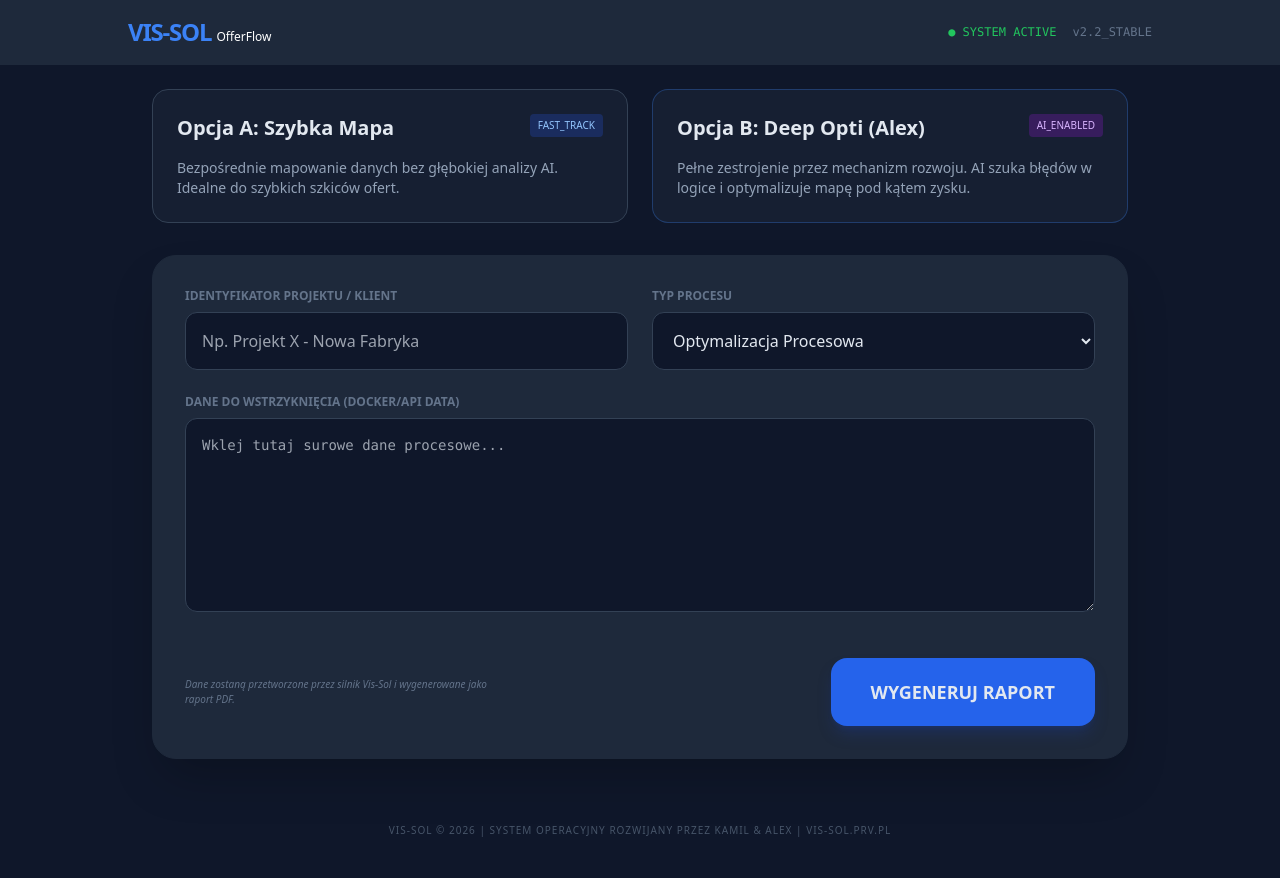
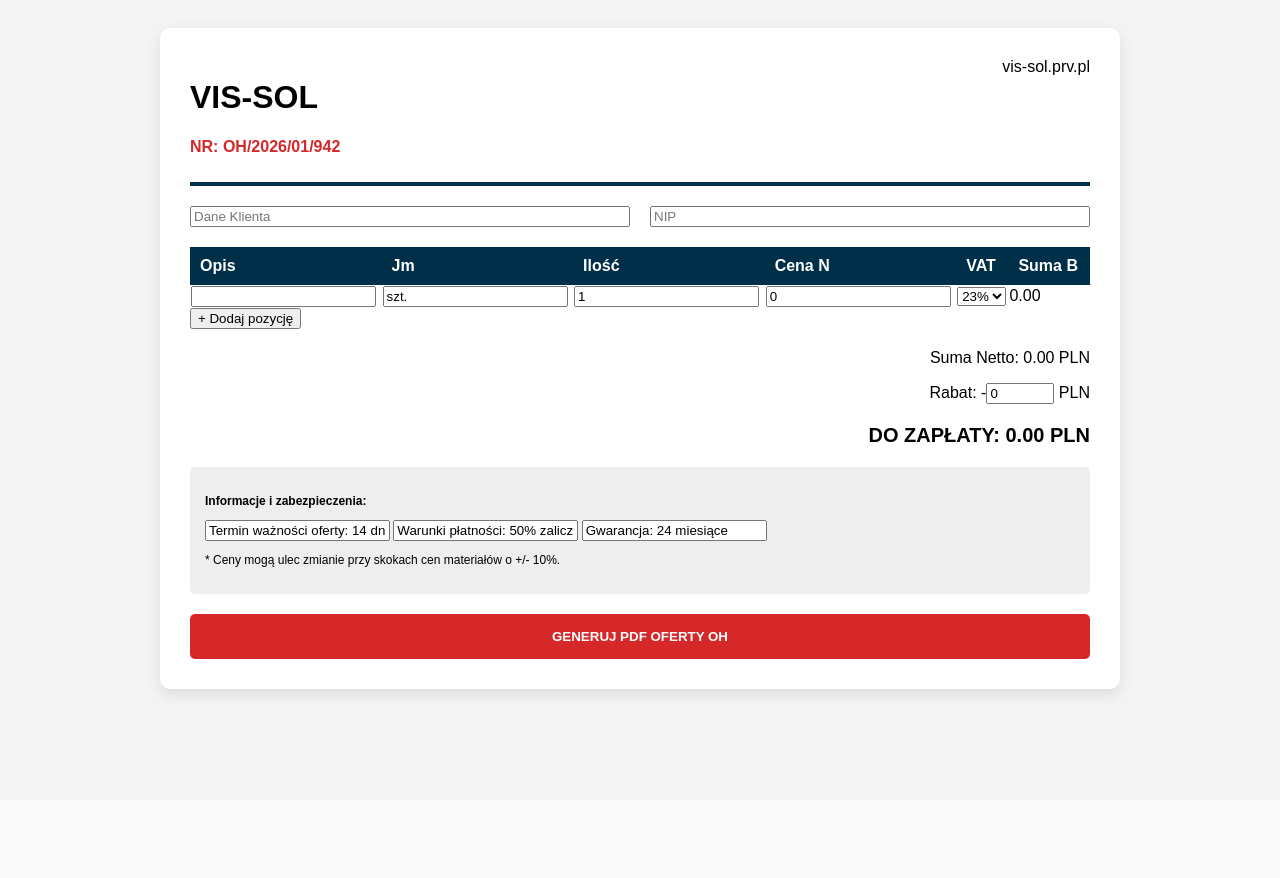
Before and after one commit to kosior3x/VIS-SOL-OfferFlow, a Flask app: page / in a window 1280 px wide. After the commit the page ends 699 px from the top, so only its background shows below. Run offline with Flask 2, Linux system fonts and the light colour scheme; some libraries are stand-ins or nearby versions.

Commit message:
Update index.html

```diff
--- a/templates/index.html
+++ b/templates/index.html
@@ -2,79 +2,85 @@
 <html lang="pl">
 <head>
     <meta charset="UTF-8">
-    <meta name="viewport" content="width=device-width, initial-scale=1.0">
-    <title>Vis-Sol | System Operacyjny v2.2</title>
-    <script src="https://cdn.tailwindcss.com"></script>
+    <title>Vis-Sol Professional Quote System</title>
+    <script src="https://cdnjs.cloudflare.com/ajax/libs/jspdf/2.5.1/jspdf.umd.min.js"></script>
+    <script src="https://cdnjs.cloudflare.com/ajax/libs/jspdf-autotable/3.5.25/jspdf.plugin.autotable.min.js"></script>
+    <style>
+        :root { --vs-dark: #003049; --vs-red: #d62828; }
+        body { font-family: 'Arial', sans-serif; background: #f4f4f4; padding: 20px; }
+        .app-container { max-width: 900px; margin: auto; background: white; padding: 30px; border-radius: 10px; box-shadow: 0 5px 15px rgba(0,0,0,0.1); }
+        .header { display: flex; justify-content: space-between; border-bottom: 4px solid var(--vs-dark); padding-bottom: 10px; margin-bottom: 20px; }
+        table { width: 100%; border-collapse: collapse; margin-top: 20px; }
+        th { background: var(--vs-dark); color: white; padding: 10px; text-align: left; }
+        .dupochron { background: #eee; padding: 15px; margin-top: 20px; border-radius: 5px; font-size: 12px; }
+        .btn-gen { background: var(--vs-red); color: white; border: none; padding: 15px; width: 100%; font-weight: bold; cursor: pointer; margin-top: 20px; border-radius: 5px; }
+    </style>
 </head>
-<body class="bg-[#0f172a] text-slate-200 font-sans min-h-screen">
+<body>
+    <div class="app-container">
+        <div class="header">
+            <div><h1>VIS-SOL</h1><p id="oh_num" style="color:var(--vs-red); font-weight:bold;"></p></div>
+            <div>vis-sol.prv.pl</div>
+        </div>
 
-    <nav class="border-b border-slate-800 p-4 bg-[#1e293b]">
-        <div class="max-w-5xl mx-auto flex justify-between items-center">
-            <h1 class="text-2xl font-black text-blue-500 tracking-tighter">VIS-SOL <span class="text-white text-xs font-light tracking-normal">OfferFlow</span></h1>
-            <div class="flex gap-4 text-xs font-mono">
-                <span class="text-green-500">● SYSTEM ACTIVE</span>
-                <span class="text-slate-500">v2.2_STABLE</span>
-            </div>
+        <div style="display:grid; grid-template-columns: 1fr 1fr; gap: 20px;">
+            <input type="text" id="cli" placeholder="Dane Klienta">
+            <input type="text" id="nip" placeholder="NIP">
         </div>
-    </nav>
 
-    <main class="max-w-5xl mx-auto p-6 space-y-8">
+        <table>
+            <thead><tr><th>Opis</th><th>Jm</th><th>Ilość</th><th>Cena N</th><th>VAT</th><th>Suma B</th></tr></thead>
+            <tbody id="rows"></tbody>
+        </table>
+        <button onclick="addRow()">+ Dodaj pozycję</button>
 
-        <section class="grid grid-cols-1 md:grid-cols-2 gap-6">
-            <div class="bg-slate-800/50 p-6 rounded-2xl border border-slate-700 hover:border-blue-500/50 transition-all cursor-pointer group">
-                <div class="flex justify-between items-start mb-4">
-                    <h2 class="text-xl font-bold group-hover:text-blue-400">Opcja A: Szybka Mapa</h2>
-                    <span class="bg-blue-900/50 text-blue-300 text-[10px] px-2 py-1 rounded">FAST_TRACK</span>
-                </div>
-                <p class="text-sm text-slate-400">Bezpośrednie mapowanie danych bez głębokiej analizy AI. Idealne do szybkich szkiców ofert.</p>
-            </div>
+        <div style="text-align: right; margin-top: 20px;">
+            <p>Suma Netto: <span id="tNet">0.00</span> PLN</p>
+            <p>Rabat: -<input type="number" id="disc" value="0" oninput="calc()" style="width:60px"> PLN</p>
+            <p style="font-size: 20px; font-weight: bold;">DO ZAPŁATY: <span id="tBrut">0.00</span> PLN</p>
+        </div>
 
-            <div class="bg-slate-800/50 p-6 rounded-2xl border border-blue-500/30 hover:border-blue-500 transition-all cursor-pointer group">
-                <div class="flex justify-between items-start mb-4">
-                    <h2 class="text-xl font-bold group-hover:text-blue-400">Opcja B: Deep Opti (Alex)</h2>
-                    <span class="bg-purple-900/50 text-purple-300 text-[10px] px-2 py-1 rounded">AI_ENABLED</span>
-                </div>
-                <p class="text-sm text-slate-400">Pełne zestrojenie przez mechanizm rozwoju. AI szuka błędów w logice i optymalizuje mapę pod kątem zysku.</p>
-            </div>
-        </section>
+        <div class="dupochron">
+            <p><b>Informacje i zabezpieczenia:</b></p>
+            <input type="text" id="vld" value="Termin ważności oferty: 14 dni">
+            <input type="text" id="pay" value="Warunki płatności: 50% zaliczka / 50% po realizacji">
+            <input type="text" id="war" value="Gwarancja: 24 miesiące">
+            <p>* Ceny mogą ulec zmianie przy skokach cen materiałów o +/- 10%.</p>
+        </div>
 
-        <section class="bg-[#1e293b] rounded-3xl p-8 border border-slate-800 shadow-2xl">
-            <form action="/process" method="POST" class="space-y-6">
+        <button class="btn-gen" onclick="genPDF()">GENERUJ PDF OFERTY OH</button>
+    </div>
 
-                <div class="grid grid-cols-1 md:grid-cols-2 gap-6">
-                    <div>
-                        <label class="block text-xs font-bold text-slate-500 mb-2 uppercase">Identyfikator Projektu / Klient</label>
-                        <input type="text" name="client_name" placeholder="Np. Projekt X - Nowa Fabryka" class="w-full bg-slate-900 p-4 rounded-xl border border-slate-700 focus:border-blue-500 outline-none transition-all">
-                    </div>
-                    <div>
-                        <label class="block text-xs font-bold text-slate-500 mb-2 uppercase">Typ Procesu</label>
-                        <select class="w-full bg-slate-900 p-4 rounded-xl border border-slate-700 focus:border-blue-500 outline-none transition-all">
-                            <option>Optymalizacja Procesowa</option>
-                            <option>Mapowanie Logistyczne</option>
-                            <option>Audyt Systemowy</option>
-                        </select>
-                    </div>
-                </div>
+    <script>
+        let oh = `OH/2026/01/${Math.floor(100+Math.random()*900)}`;
+        document.getElementById('oh_num').innerText = "NR: " + oh;
 
-                <div>
-                    <label class="block text-xs font-bold text-slate-500 mb-2 uppercase">Dane do wstrzyknięcia (Docker/API Data)</label>
-                    <textarea name="map_data" rows="8" placeholder="Wklej tutaj surowe dane procesowe..." class="w-full bg-slate-900 p-4 rounded-xl border border-slate-700 focus:border-blue-500 outline-none transition-all font-mono text-sm"></textarea>
-                </div>
+        function addRow() {
+            const tr = document.createElement('tr');
+            tr.innerHTML = `<td><input type="text" class="d"></td><td><input type="text" class="j" value="szt."></td><td><input type="number" class="q" value="1" oninput="calc()"></td><td><input type="number" class="p" value="0" oninput="calc()"></td><td><select class="v" onchange="calc()"><option value="0.23">23%</option><option value="0.08">8%</option></select></td><td class="b">0.00</td>`;
+            document.getElementById('rows').appendChild(tr);
+        }
 
-                <div class="flex items-center justify-between pt-4">
-                    <p class="text-[10px] text-slate-500 italic max-w-xs">Dane zostaną przetworzone przez silnik Vis-Sol i wygenerowane jako raport PDF.</p>
-                    <button type="submit" class="bg-blue-600 hover:bg-blue-500 px-10 py-5 rounded-2xl font-black text-lg shadow-lg shadow-blue-900/40 transition-all active:scale-95">
-                        WYGENERUJ RAPORT
-                    </button>
-                </div>
-            </form>
-        </section>
+        function calc() {
+            let n = 0, v = 0;
+            document.querySelectorAll('#rows tr').forEach(r => {
+                let q = r.querySelector('.q').value, p = r.querySelector('.p').value, vt = r.querySelector('.v').value;
+                let rn = q * p; n += rn; v += rn * vt;
+                r.querySelector('.b').innerText = (rn * (1+parseFloat(vt))).toFixed(2);
+            });
+            let d = document.getElementById('disc').value;
+            document.getElementById('tNet').innerText = (n - d).toFixed(2);
+            document.getElementById('tBrut').innerText = (n - d + v).toFixed(2);
+        }
 
-    </main>
-
-    <footer class="text-center p-10 text-slate-600 text-[10px] tracking-widest uppercase">
-        Vis-Sol © 2026 | System operacyjny rozwijany przez Kamil & Alex | <a href="http://vis-sol.prv.pl" class="hover:text-blue-500">vis-sol.prv.pl</a>
-    </footer>
-
+        function genPDF() {
+            const doc = new jspdf.jsPDF();
+            doc.text("OFERTA HANDLOWA " + oh, 10, 20);
+            doc.text("Klient: " + document.getElementById('cli').value, 10, 30);
+            // ... (logika autoTable jak wcześniej, ale z poprawnym nazewnictwem)
+            doc.save(`oferta_nr_${oh.replace(/\//g,'_')}.pdf`);
+        }
+        addRow();
+    </script>
 </body>
 </html>
```
